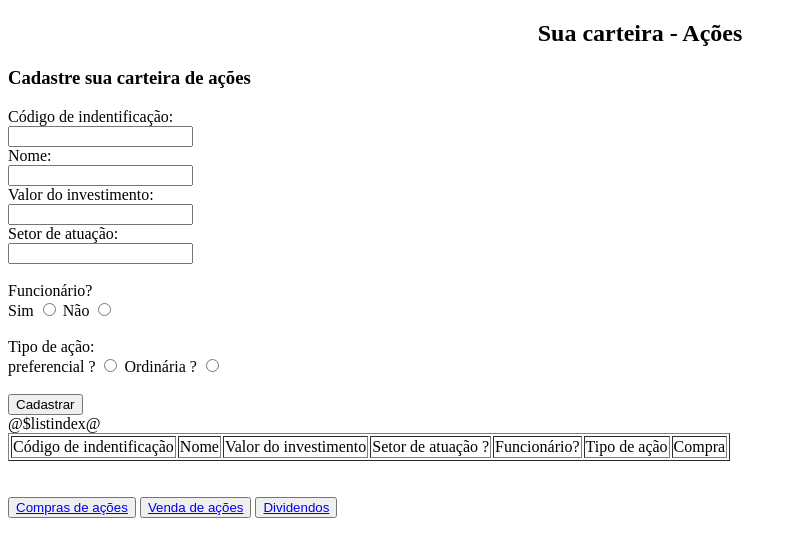
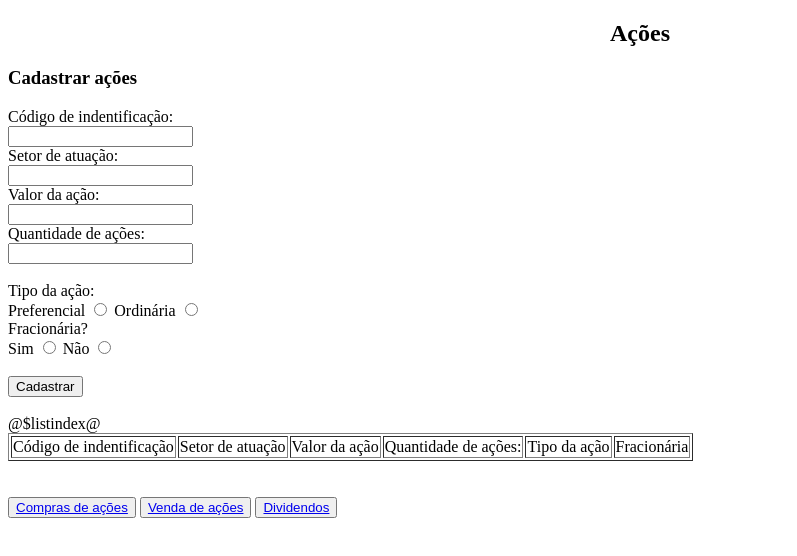
Before and after one commit to Daniel-Pocai/trabralho-prog, a website: page views/html/index.html in a window 1280 px wide. Shown: the whole page, without its empty margins (0-797 px from the left). Drawn offline with Linux system fonts and the light colour scheme.

Commit message:
commit da aatt

```diff
--- a/views/html/index.html
+++ b/views/html/index.html
@@ -2,52 +2,52 @@
 <html>
 <body>
 
-<center><h2><meta charset="utf-8">Sua carteira - Ações</h2></center>
+<center><h2><meta charset="utf-8">Ações</h2></center>
 
-<h3><meta charset="utf-8">Cadastre sua carteira de ações</h3>
+<h3><meta charset="utf-8">Cadastrar ações</h3>
 
 <form action="/salva" method="POST">
 
     <label for="fname"><meta charset="utf-8">Código de indentificação:</label><br>
     <input type="text" id="cod" name="cod" value=""><br>
 
-    <label for="fname">Nome:</label><br>
-    <input type="text" id="fname" name="fname" value=""><br>
+    <label for="fname">Setor de atuação:</label><br>
+    <input type="text" id="atuacao" name="atuacao" value=""><br>
 
-    <label for="lname">Valor do investimento:</label><br>
+    <label for="lname">Valor da ação:</label><br>
     <input type="text" id="valor" name="valor" value=""><br>
 
-    <label for="fname">Setor de atuação:</label><br>
-    <input type="text" id="atuacao" name="atuacao" value=""><br><br>
+    <label for="lname">Quantidade de ações:</label><br>
+    <input type="text" id="quant" name="quant" value=""><br><br>
 
-    <label for="lname"><meta charset="utf-8">Funcionário?</label><br>
+    <label for="fname">Tipo da ação:</label><br>
+    <label class="form-check-label"> Preferencial</label>
+    <input type="radio" class="form-check-input" id="preferencial"name="preferencial">
+
+    <label class="form-check-label"> Ordinária</label>
+    <input type="radio" class="form-check-input" id="Ordinária"name="Ordinária"><br>
+
+    <label for="lname"><meta charset="utf-8">Fracionária?</label><br>
     <label class="form-check-label"> Sim</label>
     <input type="radio" class="form-check-input" id="sim"name="sim">
     <label class="form-check-label"> Não</label>
     <input type="radio" class="form-check-input" id="nao"name="nao"><br><br>
 
-    <label for="fname">Tipo de ação:</label><br>
-
-    <label class="form-check-label"> preferencial ?</label>
-    <input type="radio" class="form-check-input" id="preferencial"name="preferencial">
-
-    <label class="form-check-label"> Ordinária ?</label>
-    <input type="radio" class="form-check-input" id="Ordinária"name="Ordinária">
-    <br><br>
    <!-- <label for="fname">Codigo dá ação a ser Comprada</label><br>
     <input type="text" id="compra" name="compra" value=""><br>-->
   <input type="submit" value="Cadastrar">
+
   </form>
 
 <table border="1" >
   <tr>
+    <br>
     <td><meta charset="utf-8">Código de indentificação</td>
-      <td>Nome</td>
-      <td>Valor do investimento</td>
-      <td>Setor de atuação ?</td>
-      <td><meta charset="utf-8">Funcionário?</td>
-      <td><meta charset="utf-8">Tipo de ação </td>
-      <td>Compra</td>
+    <td><meta charset="utf-8">Setor de atuação</td>
+    <td><meta charset="utf-8">Valor da ação</td>
+    <td><meta charset="utf-8">Quantidade de ações:</td>
+    <td><meta charset="utf-8">Tipo da ação </td>
+    <td><meta charset="utf-8">Fracionária</td>
   </tr>
   @$listindex@
 </table>
```
Also changed, not shown: handler.js (+13 -12 lines), views/html/compra.html (+11 -0 lines), views/html/vender.html (+19 -0 lines), 2 other files.
